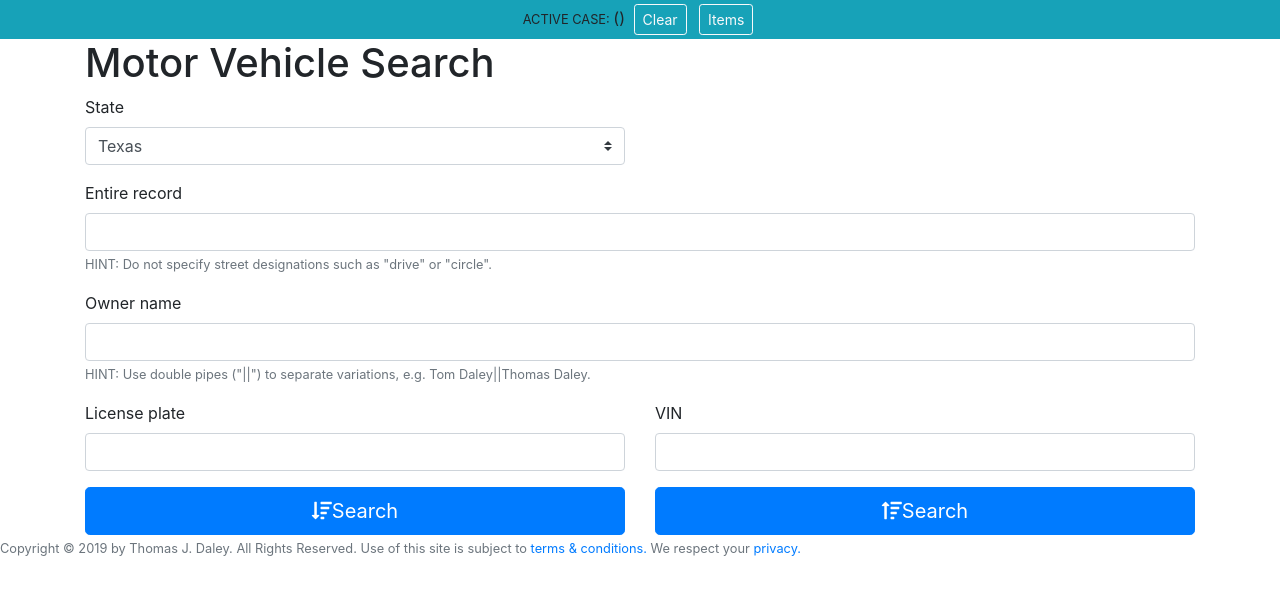
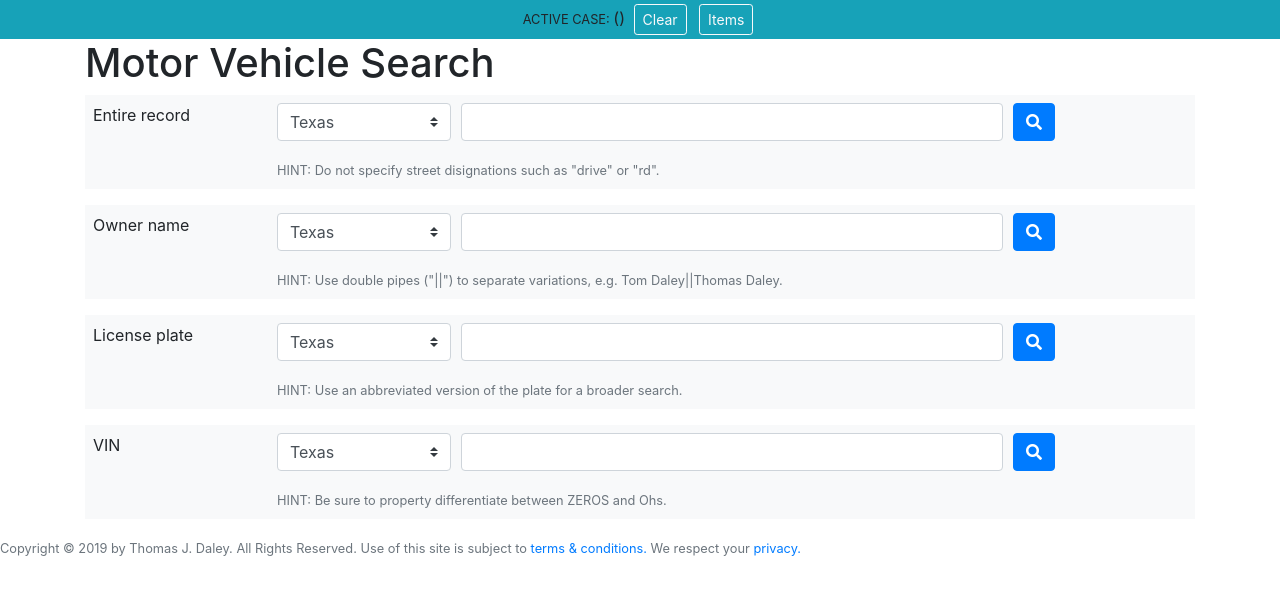
Before and after one commit to tjdaley/publicdataws, a Flask app: page /search/dmv in a window 1280 px wide. Shown: the part 58-653 px from the top of the page. Run offline with Flask 2, Linux system fonts and the light colour scheme; the visitor is signed in with stand-in values (Sample User, id 1); some libraries are stand-ins or nearby versions.

Commit message:
completed modularization of views

```diff
--- a/app/app.py
+++ b/app/app.py
@@ -41,203 +41,20 @@ app.register_blueprint(case_routes)
 from views.admin.admin_routes import admin_routes
 app.register_blueprint(admin_routes)
 
+from views.drivers.driver_routes import driver_routes
+app.register_blueprint(driver_routes)
+
+from views.vehicles.vehicle_routes import vehicle_routes
+app.register_blueprint(vehicle_routes)
+
+from views.real_property.real_property_routes import rp_routes
+app.register_blueprint(rp_routes)
+
 print(app.url_map)
 
 @app.route('/', methods=['GET'])
 def index():
     return render_template('home.html')
-
-def join_results(search_type:str, prior_results:dict, new_results:list)->dict:
-    """
-    Join the new results with the prior results disjunctively or conjunctively.
-
-    Args:
-        search_type (str): "disjunctive" (or the results) or "conjunctive" (and the results)
-        prior_results (dict): results from prior searches. (key = db+ed+rec)
-        new_results (list): results from latest search.
-
-    Returns:
-        (dict): joined results
-    """
-    # Disjunctive search means merge all the search results into a super-set
-    # containing all results found in all searches.
-    if search_type == "disjunctive":
-        for result in new_results:
-            key = "{}-{}-{}".format(result.db, result.ed, result.rec)
-            prior_results[key] = result
-        return prior_results
-
-    # Conjunctive search means the end result must be just those results
-    # that were in each sub search.
-
-    # First, convert the array to a dictionary
-    new_results_dict = {}
-    for result in new_results:
-        key = "{}-{}-{}".format(result.db, result.ed, result.rec)
-        new_results_dict[key] = result
-
-    # Now find the keys in common
-    if prior_results:
-        merged_result = {key:prior_results[key] for key in prior_results.keys() & new_results_dict.keys()}
-    else:
-        merged_result = new_results_dict
-    return merged_result
-
-def filter_results(results:list, case_id:str, category:str):
-    """
-    Sets the case status property of each item in the results list.
-
-    Args:
-        results (list): List of items founds during search.
-        case_id (str): _id property of case document in the cases collection.
-        categor (str): The category or category:sub_category of the items in *results*.
-
-    Return:
-        None. The *results* list is modified in place.
-    """
-    excluded = DATABASE.get_case_items(session['email'], case_id, "X{}".format(category))
-    if excluded:
-        for item in results:
-            if item.key() in excluded:
-                item.case_status = "X"
-
-    included = DATABASE.get_case_items(session['email'], case_id, category)
-    if included:
-        for item in results:
-            if item.key() in included:
-                item.case_status = "I"
-
-def search_drivers(search_type, search_terms, search_state):
-    (success, message, results) = WEBSERVICE.drivers_license(
-        pd_credentials(session),
-        search_terms=search_terms,
-        search_scope=search_type,
-        us_state=search_state)
-
-    if success:
-        if not results:
-            message = """
-            No drivers found that match ALL the search criteria. This can be for two reasons:
-            (1) There really aren't any driverss that match the combined search criteria; or
-            (2) The search criteria were too broad which resulted in the search results to be truncated thus
-            reducing the number of drivers that matched all criteria. If you used a criterion in the "entire record"
-            field that would return more than 1000 results, the second explanation probably applies.
-            """
-            flash(message, "warning")
-            return redirect(url_for('search_dl'))
-
-        flash("Found {} matching drivers.".format(len(results)), "success")
-
-        if 'case' in session:
-            filter_results(results, session['case']['_id'], "PERSON")
-        results = sorted(results, key = lambda i: (i.case_status, i.driver_name))
-        return render_template('drivers.html', drivers=results)
-
-    form = request.form
-    return render_template("search_error.html", formvariables=form, operation="Search: DL", message=message)
-
-@app.route('/search/dl_address', methods=['GET'])
-@is_logged_in
-def search_dl_address():
-    search_type = "main"
-    search_terms = request.args.get('a')
-    search_state = request.args.get('s').lower()
-    return search_drivers(search_type, search_terms, search_state)
-
-@app.route('/search/dl', methods=['GET', 'POST'])
-@is_logged_in
-def search_dl():
-    if request.method == 'GET':
-        return render_template('search_dl.html')
-
-    form = request.form
-    search_type = form["search_type"]
-    search_terms = form["search_terms"]
-    search_state = form["state"]
-    return search_drivers(search_type, search_terms, search_state)
-
-@app.route('/driver/<string:db>/<string:ed>/<string:rec>/<string:state>/', methods=['GET'])
-@is_logged_in
-def driver_details(db, ed, rec, state):
-    (success, message, result) = WEBSERVICE.driver_details(pd_credentials(session), db, ed, rec, state)
-    if success:
-        return render_template('driver.html', driver=result)
-    return render_template("search_error.html", formvariables=[], operation="Search: DL Details", message=message)
-
-@app.route('/search/dmv', methods=['GET', 'POST'])
-@is_logged_in
-def search_dmv():
-    if request.method == 'GET':
-        return render_template('search_dmv.html')
-
-    # Process each field specified by the user, either conjuncitively or disjunctively.
-    form = request.form
-    if 'case' in session:
-        case_id = session['case']['_id']
-    else:
-        case_id = None
-    search_type = form["search_type"]
-    net_results = {}
-
-    if form["owner_name"]:
-        (success, message, results) = WEBSERVICE.dmv_name(pd_credentials(session), search_terms=form['owner_name'], us_state=form['state'])
-        print("Found {} records for {} search for '{}'.".format(len(results), "owner_name", form["owner_name"]))
-        if case_id:
-            filter_results(results, case_id, "PROPERTY:VEHICLE")
-        net_results = join_results(search_type, net_results, results)
-
-    if form["plate"]:
-        (success, message, results) = WEBSERVICE.dmv_plate(pd_credentials(session), search_terms=form['plate'], us_state=form['state'])
-        print("Found {} records for {} search for '{}'.".format(len(results), "plate", form["plate"]))
-        if case_id:
-            filter_results(results, case_id, "PROPERTY:VEHICLE")
-        net_results = join_results(search_type, net_results, results)
-
-    if form["vin"]:
-        (success, message, results) = WEBSERVICE.dmv_vin(pd_credentials(session), search_terms=form['vin'], us_state=form['state'])
-        print("Found {} records for {} search for '{}'.".format(len(results), "vin", form["vin"]))
-        if case_id:
-            filter_results(results, case_id, "PROPERTY:VEHICLE")
-        net_results = join_results(search_type, net_results, results)
-
-    if form["search"]:
-        (success, message, results) = WEBSERVICE.dmv_any(pd_credentials(session), search_terms=form['search'], us_state=form['state'])
-        print("Found {} records for {} search for '{}'.".format(len(results), "any", form["search"]))
-        if case_id:
-            filter_results(results, case_id, "PROPERTY:VEHICLE")
-        net_results = join_results(search_type, net_results, results)
-
-    if success:
-        results = [net_results[key] for key in net_results.keys()]
-        results = sorted(results, key = lambda i: (i.case_status, i.year_make_model))
-
-        if not results:
-            message = """
-            No vehicles found that match ALL the search criteria. This can be for two reasons:
-            (1) There really aren't any vehicles that match the combined search criteria; or
-            (2) The search criteria were too broad which resulted in the search results to be truncated thus
-            reducing the number of vehicles that matched all criteria. If you used a criterion in the "entire record"
-            field that would return more than 1000 results, the second explanation probably applies.
-            """
-            flash(message, "warning")
-            return redirect(url_for('search_dmv'))
-
-        flash("Found {} matching vehicles.".format(len(results)), "success")
-        return render_template('vehicles.html', vehicles=results)
-    return render_template("search_error.html", formvariables=form, operation="Search: DMV", message=message)
-
-@app.route('/vehicle/<string:db>/<string:ed>/<string:rec>/<string:state>/', methods=['GET'])
-@is_logged_in
-def vehicle_details(db, ed, rec, state):
-    (success, message, result) = WEBSERVICE.dmv_details(pd_credentials(session), db, ed, rec, state)
-    if success:
-        return render_template('vehicle.html', vehicle=result)
-    return render_template("search_error.html", formvariables=[], operation="Search: DMV Details", message=message)
-
-@app.route('/search/rp', methods=['GET'])
-@is_logged_in
-def search_rp_get():
-    return render_template('search_rp.html')
 
 if __name__ == "__main__":
     #global WEBSERVICE
--- a/app/templates/search_dmv.html
+++ /dev/null
@@ -1,54 +0,0 @@
-{% extends 'layout.html' %}
-{% block body %}
-    <h1>Motor Vehicle Search</h1>
-    <form class="needs-validation" novalidate method="post">
-        <input type="hidden" name="case_id" rv-value="data.case.id" />
-        <div class="row">
-            <div class="col-md-6 mb-3">
-                <label for="state">State</label>
-                <select class="custom-select d-block w-100" id="state" name="state" required>
-                    <option value="tx" selected>Texas</option>
-                    <option value="co">Colorado (OLD)</option>
-                    <option value="ms">Mississippi (OLD)</option>
-                    <option value="wv">West Virginia (OLD)</option>
-                    <option value="wi">Wisconsin (OLD)</option>
-                </select>
-                <div class="invalid-feedback">
-                    Please provide a valid state.
-                </div>
-            </div>
-        </div>
-        <div class="row">
-            <div class="col-md-12 mb-3">
-                <label for="broad_search">Entire record</label>
-                <input type="text" class="form-control" id="broad_search" name="search">
-                <small class="text-muted">HINT: Do not specify street designations such as "drive" or "circle".</small>
-            </div>
-        </div>
-        <div class="row">
-            <div class="col-md-12 mb-3">
-                <label for="owner_name">Owner name</label>
-                <input type="text" class="form-control" id="owner_name" name="owner_name">
-                <small class="text-muted">HINT: Use double pipes ("||") to separate variations, e.g. Tom Daley||Thomas Daley.</small>
-            </div>
-        </div>
-        <div class="row">
-            <div class="col-md-6 mb-3">
-                <label for="plate">License plate</label>
-                <input type="text" class="form-control" id="plate" name="plate">
-            </div>
-            <div class="col-md-6 mb-3">
-                <label for="vin">VIN</label>
-                <input type="text" class="form-control" id="vin" name="vin" placeholder="" value="">
-            </div>
-        </div>
-        <div class="row">
-            <div class="col-md-6 xmr-3">
-                <button class="btn btn-primary btn-lg btn-block" type="submit" name="search_type" value="conjunctive"><i class="fas fa-sort-amount-down"></i>Search</button>
-            </div>
-            <div class="col-md-6 xml-3">
-                <button class="btn btn-primary btn-lg btn-block" type="submit" name="search_type" value="disjunctive"><i class="fas fa-sort-amount-up"></i>Search</button>
-            </div>
-        </div>
-    </form>
-{% endblock %}
--- a/app/util/zillow.py
+++ b/app/util/zillow.py
@@ -2,6 +2,8 @@
 zillow.py - Python API for Zillow searches.
 
 Based on documentation available at: https://www.zillow.com/howto/api/GetSearchResults.htm
+
+TODO: Need to pass Zillow API key on each call so each user can have their own account.
 
 Copyright (c) 2019 by Thomas J. Daley, J.D. All Rights Reserved.
 """
--- /dev/null
+++ b/app/views/vehicles/templates/_dmv_state.html
@@ -0,0 +1,10 @@
+<select class="custom-select d-block w-100" id="state" name="state" required>
+    <option value="tx" selected>Texas</option>
+    <option value="co">Colorado (OLD)</option>
+    <option value="ms">Mississippi (OLD)</option>
+    <option value="wv">West Virginia (OLD)</option>
+    <option value="wi">Wisconsin (OLD)</option>
+</select>
+<div class="invalid-feedback">
+    Please provide a valid state.
+</div>
--- /dev/null
+++ b/app/views/vehicles/templates/search_dmv.html
@@ -0,0 +1,96 @@
+{% extends 'layout.html' %}
+{% block body %}
+    <h1>Motor Vehicle Search</h1>
+
+    <form class="needs-validation mb-3 p-2 bg-light" novalidate method="post">
+        <div class="form-group form-row">
+            <div class="col-md-2">
+                <label for="broad_search">Entire record</label>
+            </div>
+            <div class="col-md-2">
+                {% include '_dmv_state.html' %}
+            </div>
+            <div class="col">
+                <input type="text" class="form-control" id="broad_search" name="search_terms" />
+            </div>
+            <div class="col-md-2">
+                <button class="btn btn-primary btn-md" type="submit" name="search_type" value="any"><i class="fas fa-search"></i></button>
+            </div>
+        </div>
+        <div class="form-row">
+            <div class="col-md-2"></div>
+            <div class="col">
+                <small class="text-muted text-reverse">HINT: Do not specify street disignations such as "drive" or "rd".</small>
+            </div>
+        </div>
+    </form>
+
+    <form class="needs-validation mb-3 p-2 bg-light" novalidate method="post">
+        <div class="form-group form-row">
+            <div class="col-md-2">
+                <label for="name_search">Owner name</label>
+            </div>
+            <div class="col-md-2">
+                {% include '_dmv_state.html' %}
+            </div>
+            <div class="col">
+                <input type="text" class="form-control" id="name_search" name="search_terms" />
+            </div>
+            <div class="col-md-2">
+                <button class="btn btn-primary btn-md" type="submit" name="search_type" value="name"><i class="fas fa-search"></i></button>
+            </div>
+        </div>
+        <div class="form-row">
+            <div class="col-md-2"></div>
+            <div class="col">
+                <small class="text-muted text-reverse">HINT: Use double pipes ("||") to separate variations, e.g. Tom Daley||Thomas Daley.</small>
+            </div>
+        </div>
+    </form>
+
+    <form class="needs-validation mb-3 p-2 bg-light" novalidate method="post">
+        <div class="form-group form-row">
+            <div class="col-md-2">
+                <label for="plate_search">License plate</label>
+            </div>
+            <div class="col-md-2">
+                {% include '_dmv_state.html' %}
+            </div>
+            <div class="col">
+                <input type="text" class="form-control" id="plate_search" name="search_terms" />
+            </div>
+            <div class="col-md-2">
+                <button class="btn btn-primary btn-md" type="submit" name="search_type" value="plate"><i class="fas fa-search"></i></button>
+            </div>
+        </div>
+        <div class="form-row">
+            <div class="col-md-2"></div>
+            <div class="col">
+                <small class="text-muted text-reverse">HINT: Use an abbreviated version of the plate for a broader search.</small>
+            </div>
+        </div>
+    </form>
+
+    <form class="needs-validation mb-3 p-2 bg-light" novalidate method="post">
+        <div class="form-group form-row">
+            <div class="col-md-2">
+                <label for="vin_search">VIN</label>
+            </div>
+            <div class="col-md-2">
+                {% include '_dmv_state.html' %}
+            </div>
+            <div class="col">
+                <input type="text" class="form-control" id="vin_search" name="search_terms" />
+            </div>
+            <div class="col-md-2">
+                <button class="btn btn-primary btn-md" type="submit" name="search_type" value="vin"><i class="fas fa-search"></i></button>
+            </div>
+        </div>
+        <div class="form-row">
+            <div class="col-md-2"></div>
+            <div class="col">
+                <small class="text-muted text-reverse">HINT: Be sure to property differentiate between ZEROS and Ohs.</small>
+            </div>
+        </div>
+    </form>
+{% endblock %}
--- /dev/null
+++ b/app/views/vehicles/vehicle_routes.py
@@ -0,0 +1,143 @@
+"""
+vehicle_routes.py - Handle the routes for searching and displaying motor vehicles.
+
+This module provides the views for the following routes:
+
+/vehicle/<string:db>/<string:ed>/<string:rec>/<string:state>/
+/search/dmv
+
+Copyright (c) 2019 by Thomas J. Daley. All Rights Reserved.
+"""
+
+from flask import Blueprint, render_template, redirect, request, session, flash, url_for, jsonify
+import random
+from passlib.hash import sha256_crypt
+
+from views.decorators import is_logged_in, is_case_set
+
+from webservice import WebService
+WEBSERVICE = WebService(None)
+
+from util.database import Database
+DATABASE = Database()
+DATABASE.connect()
+
+# Helper to create Public Data credentials from session variables
+def pd_credentials(mysession)->dict:
+    return {"username": session["pd_username"], "password": session["pd_password"]}
+
+def join_results(search_type:str, prior_results:dict, new_results:list)->dict:
+    """
+    Join the new results with the prior results disjunctively or conjunctively.
+
+    Args:
+        search_type (str): "disjunctive" (or the results) or "conjunctive" (and the results)
+        prior_results (dict): results from prior searches. (key = db+ed+rec)
+        new_results (list): results from latest search.
+
+    Returns:
+        (dict): joined results
+    """
+    # Disjunctive search means merge all the search results into a super-set
+    # containing all results found in all searches.
+    if search_type == "disjunctive":
+        for result in new_results:
+            key = "{}-{}-{}".format(result.db, result.ed, result.rec)
+            prior_results[key] = result
+        return prior_results
+
+    # Conjunctive search means the end result must be just those results
+    # that were in each sub search.
+
+    # First, convert the array to a dictionary
+    new_results_dict = {}
+    for result in new_results:
+        key = "{}-{}-{}".format(result.db, result.ed, result.rec)
+        new_results_dict[key] = result
+
+    # Now find the keys in common
+    if prior_results:
+        merged_result = {key:prior_results[key] for key in prior_results.keys() & new_results_dict.keys()}
+    else:
+        merged_result = new_results_dict
+    return merged_result
+
+def filter_results(results:list, case_id:str, category:str):
+    """
+    Sets the case status property of each item in the results list.
+
+    Args:
+        results (list): List of items founds during search.
+        case_id (str): _id property of case document in the cases collection.
+        categor (str): The category or category:sub_category of the items in *results*.
+
+    Return:
+        None. The *results* list is modified in place.
+    """
+    excluded = DATABASE.get_case_items(session['email'], case_id, "X{}".format(category))
+    if excluded:
+        for item in results:
+            if item.key() in excluded:
+                item.case_status = "X"
+
+    included = DATABASE.get_case_items(session['email'], case_id, category)
+    if included:
+        for item in results:
+            if item.key() in included:
+                item.case_status = "I"
+
+vehicle_routes = Blueprint("vehicle_routes", __name__, template_folder="templates")
+
+@vehicle_routes.route('/search/dmv', methods=['GET', 'POST'])
+@is_logged_in
+def search_dmv():
+    if request.method == 'GET':
+        return render_template('search_dmv.html')
+
+    # Process each field specified by the user, either conjuncitively or disjunctively.
+    form = request.form
+    if 'case' in session:
+        case_id = session['case']['_id']
+    else:
+        case_id = None
+    search_type = form["search_type"]
+    search_fns = {
+        "name": WEBSERVICE.dmv_name,
+        "plate": WEBSERVICE.dmv_plate,
+        "vin": WEBSERVICE.dmv_vin,
+        "any": WEBSERVICE.dmv_any
+    }
+
+    search_fn = search_fns[search_type]
+    credentials = pd_credentials(session)
+    (success, message, search_results) = search_fn(credentials, search_terms=form["search_terms"], us_state=form["state"])
+    print("Found {} records for {} search for '{}'.".format(len(search_results), search_type, form["search_terms"]))
+    if case_id:
+        filter_results(search_results, case_id, "PROPERTY:VEHICLE")
+
+    if success:
+        #results = [search_results[key] for key in search_results.keys()]
+        results = sorted(search_results, key = lambda i: (i.case_status, i.year_make_model))
+
+        if not results:
+            message = """
+            No vehicles found that match ALL the search criteria. This can be for two reasons:
+            (1) There really aren't any vehicles that match the combined search criteria; or
+            (2) The search criteria were too broad which resulted in the search results to be truncated thus
+            reducing the number of vehicles that matched all criteria. If you used a criterion in the "entire record"
+            field that would return more than 1000 results, the second explanation probably applies.
+            """
+            flash(message, "warning")
+            return redirect(url_for('search_dmv'))
+
+        flash("Found {} matching vehicles.".format(len(results)), "success")
+        return render_template('vehicles.html', vehicles=results)
+    return render_template("search_error.html", formvariables=form, operation="Search: DMV", message=message)
+
+@vehicle_routes.route('/vehicle/<string:db>/<string:ed>/<string:rec>/<string:state>/', methods=['GET'])
+@is_logged_in
+def vehicle_details(db, ed, rec, state):
+    (success, message, result) = WEBSERVICE.dmv_details(pd_credentials(session), db, ed, rec, state)
+    if success:
+        return render_template('vehicle.html', vehicle=result)
+    return render_template("search_error.html", formvariables=[], operation="Search: DMV Details", message=message)
```
Also changed, not shown: app/views/cases/case_routes.py (+27 -24 lines), app/views/drivers/driver_routes.py (added, +87 -0 lines), app/views/drivers/templates/search_dl.html (renamed from app/templates/search_dl.html, +10 -14 lines), app/views/real_property/real_property_routes.py (added, +33 -0 lines), app/views/drivers/__init__.py (added), app/views/drivers/templates/driver.html (renamed from app/templates/driver.html), app/views/drivers/templates/drivers.html (renamed from app/templates/drivers.html), app/views/real_property/__init__.py (added), app/views/vehicles/__init__.py (added), app/views/vehicles/templates/vehicle.html (renamed from app/templates/vehicle.html), app/views/vehicles/templates/vehicles.html (renamed from app/templates/vehicles.html).
